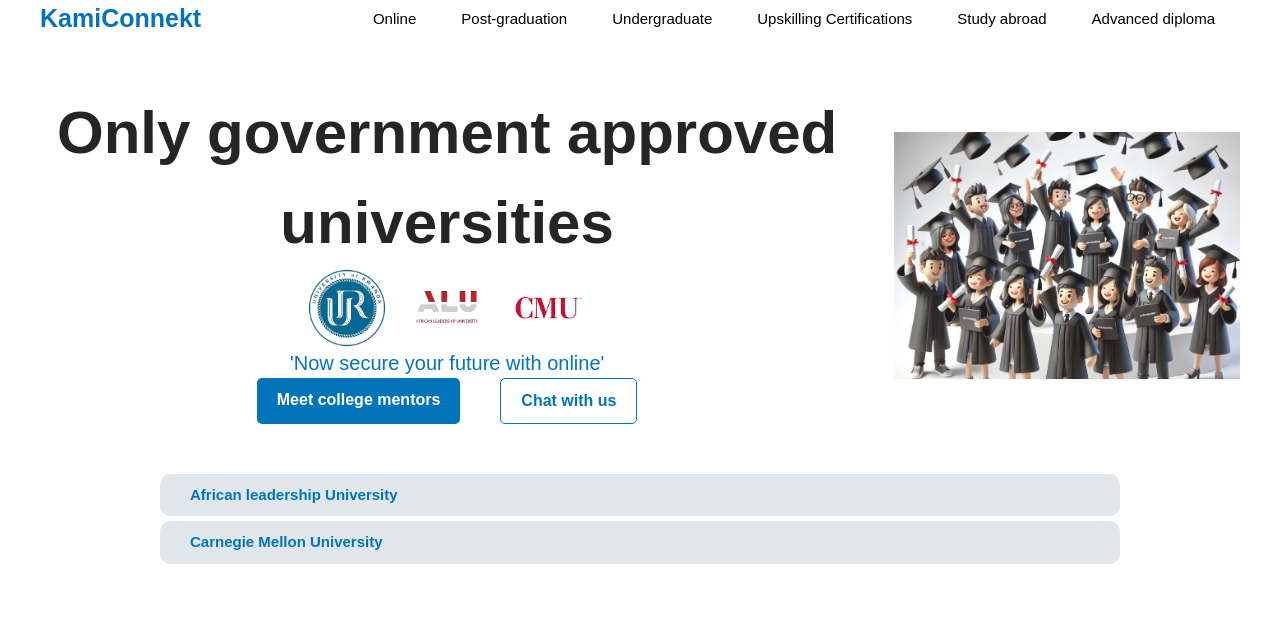
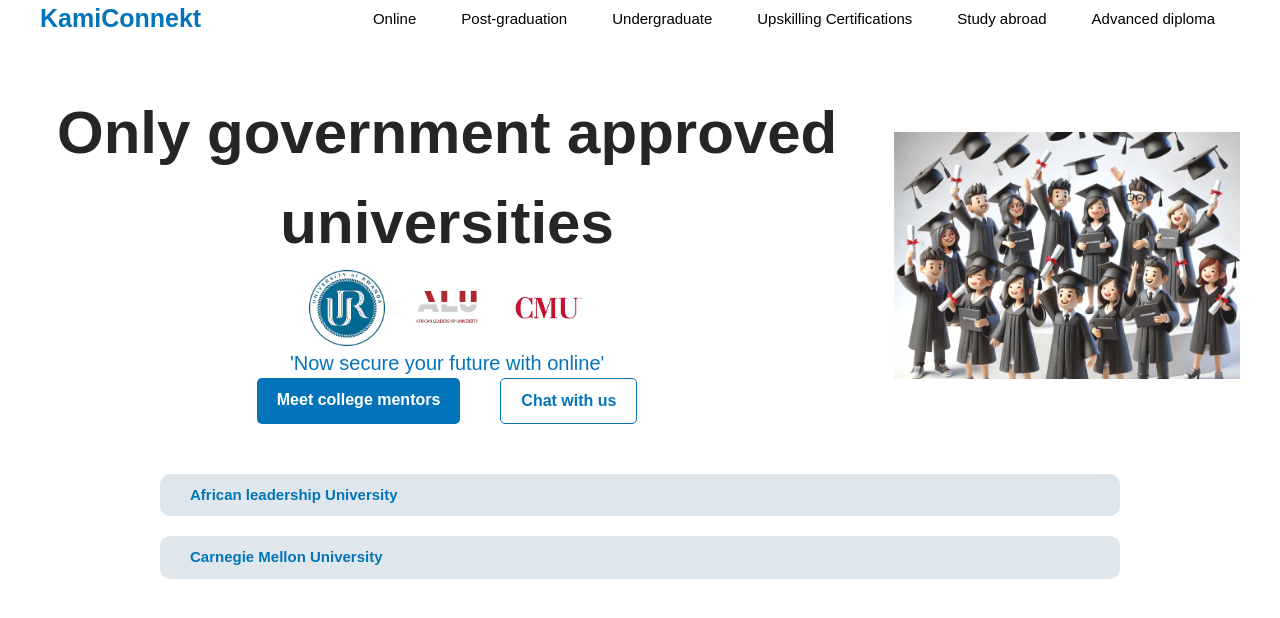
Before and after one commit to KamiConnect/frontend, a React (Create React App) app: page /home in a window 1280 px wide. Shown: the top 618 px of the page. Built offline with nearby package versions, Linux system fonts and the light colour scheme; some icons are missing.

Commit message:
some updates

```diff
--- a/src/Components/Home.jsx
+++ b/src/Components/Home.jsx
@@ -37,12 +37,14 @@
             <div style={{ width: "40%", display: "flex", flexDirection: "column", justifyContent: "center", alignItems: "center" }}>
                 {showChatBot && <ChatBot />}
             </div>
-            <div style={{ color: "#0474BA", fontWeight: "bold", fontSize: "15px", display: "flex", justifyContent: "space-between", alignItems: "center", width: "75%", padding: "10px 30px", backgroundColor: "#DFE7EC", borderRadius: "10px" }}>
+           <div style={{display:"flex", flexDirection:"column", width:"100%", justifyContent:"center", alignItems:"center", gap:"20px"}}>
+           <div style={{ color: "#0474BA", fontWeight: "bold", fontSize: "15px", display: "flex", justifyContent: "space-between", alignItems: "center", width: "75%", padding: "10px 30px", backgroundColor: "#DFE7EC", borderRadius: "10px" }}>
                 African leadership University
             </div>
             <div style={{ color: "#0474BA", fontWeight: "bold", fontSize: "15px", display: "flex", justifyContent: "space-between", alignItems: "center", width: "75%", padding: "10px 30px", backgroundColor: "#DFE7EC", borderRadius: "10px" }}>
                 Carnegie Mellon University
             </div>
+           </div>
         </div>
     )
 }
```
